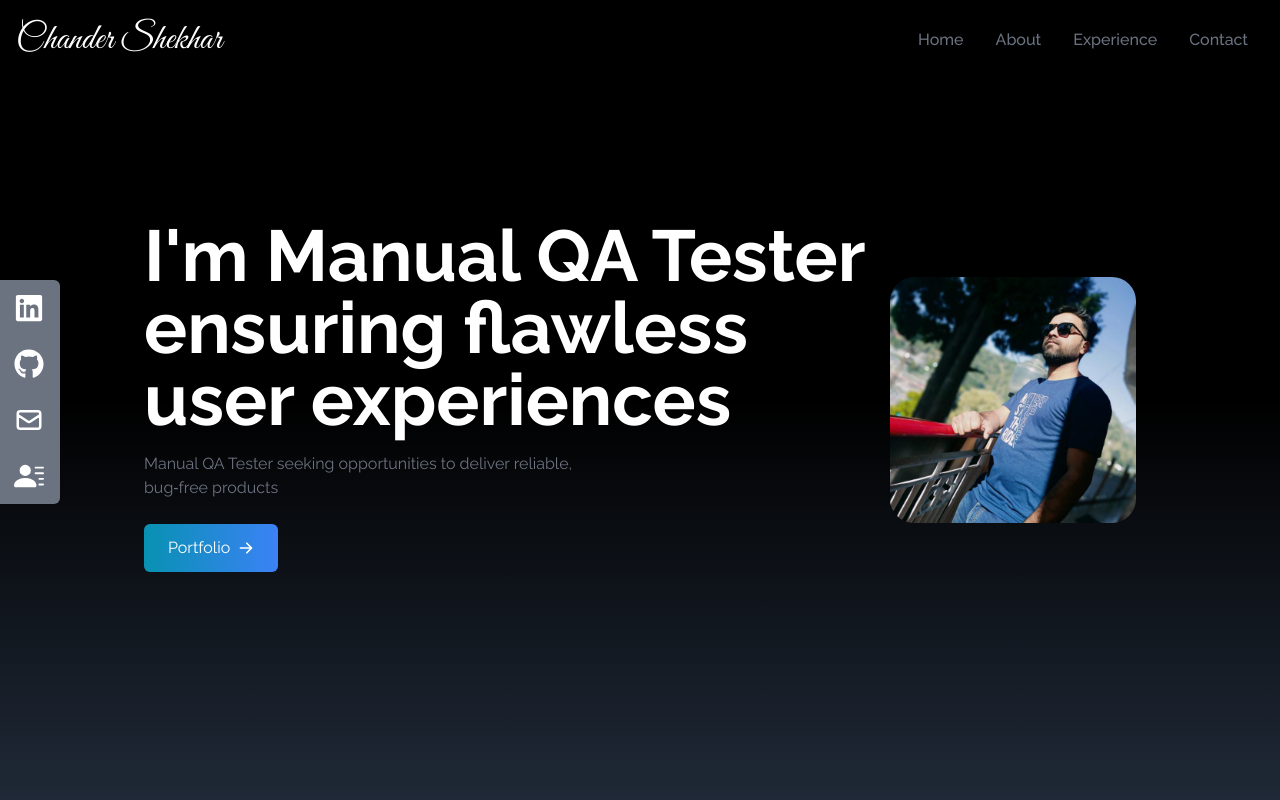
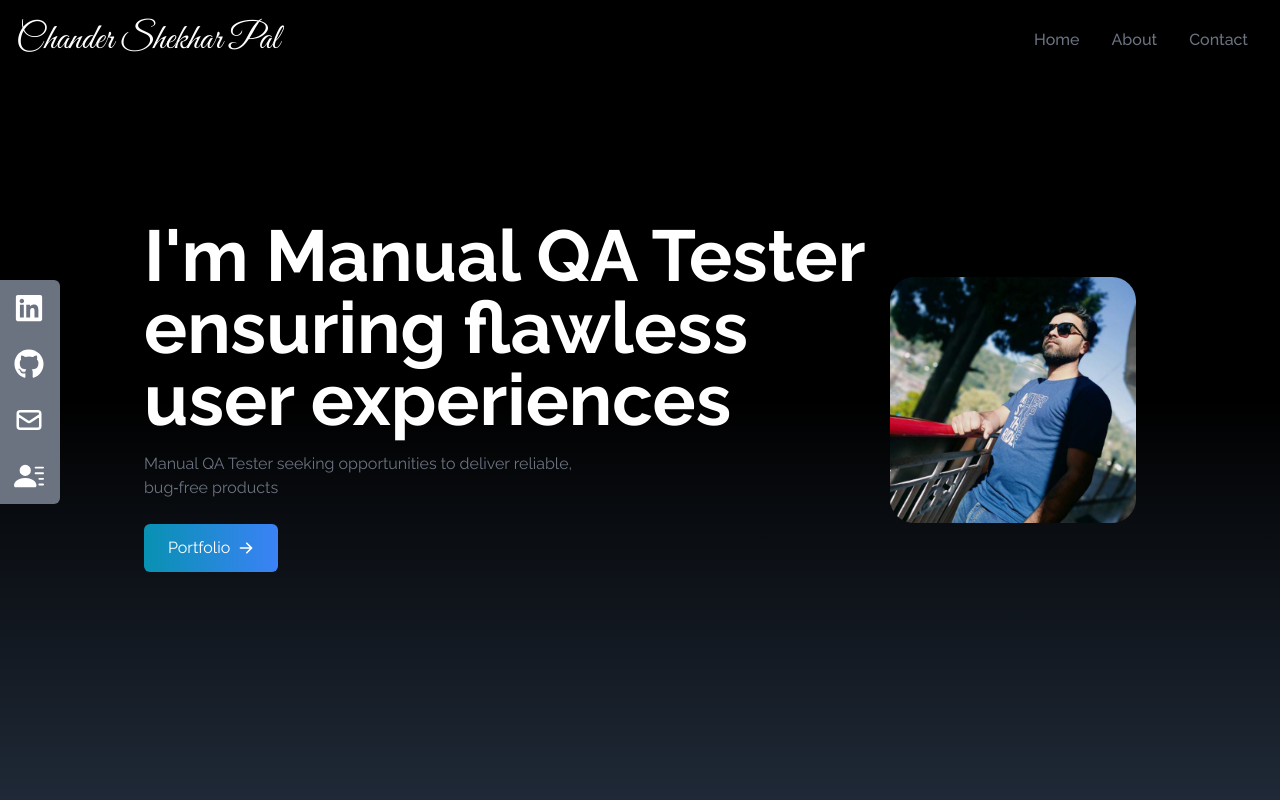
Before and after one commit to cspal12/portfolio, a React (Create React App) app: page / in a window 1280 px wide. Shown: the top 800 px of the page. Built offline with nearby package versions, Linux system fonts and the light colour scheme.

Commit message:
Update Navbar.jsx

```diff
--- a/src/Component/Navbar.jsx
+++ b/src/Component/Navbar.jsx
@@ -15,10 +15,7 @@ const Navbar = () => {
       link: "about",
     },
 
-    {
-      id: 4,
-      link: "experience",
-    },
+
     {
       id: 5,
       link: "contact",
@@ -31,7 +28,7 @@ const Navbar = () => {
      text-white bg-black fixed px-4"
     >
       <div>
-        <h1 className="text-4xl font-signature">Chander Shekhar</h1>
+        <h1 className="text-4xl font-signature">Chander Shekhar Pal</h1>
       </div>
       <ul className="hidden md:flex">
         {Links.map(({ id, link }) => (
```
